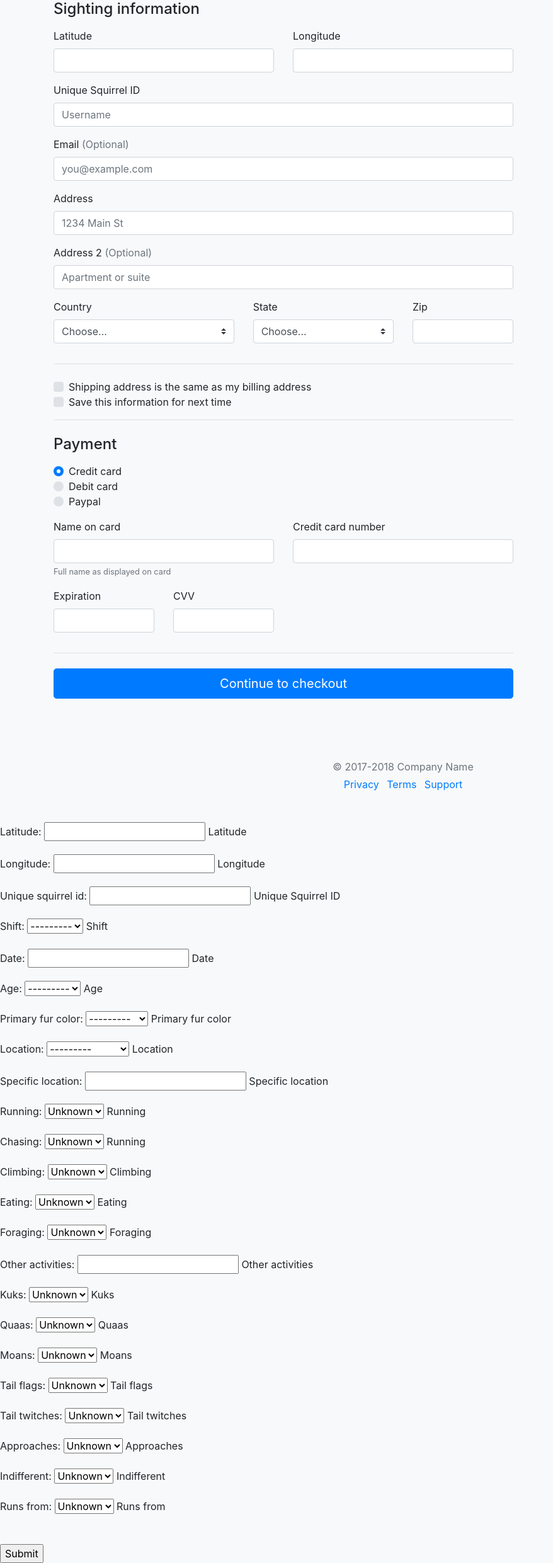
After one commit to eg3048/Squirrel-Tracker, a Django app: page /map/sightings/add/ in a window 1280 px wide. The commit adds this page. Shown: the whole page at 63% size, without its empty margins (0-878 px from the left). Run offline with Django 3.2, Linux system fonts and the light colour scheme; some libraries are stand-ins or nearby versions.

Commit message:
Create squirrel add and edit forms

```diff
--- /dev/null
+++ b/website/map/forms.py
@@ -0,0 +1,6 @@
+from django.forms import ModelForm
+from .models import Squirrel
+class SquirrelForm(ModelForm):
+    class Meta:
+        model=Squirrel
+        fields='__all__'
--- /dev/null
+++ b/website/map/templates/map/add_squirrel.html
@@ -0,0 +1,231 @@
+<!doctype html>
+<html lang="en">
+  <head>
+    <meta charset="utf-8">
+    <meta name="viewport" content="width=device-width, initial-scale=1, shrink-to-fit=no">
+    <meta name="description" content="Form that let users add a new squirrel sighting">
+    <meta name="author" content="Andrea Bari, Erwan Gader">
+
+    <title>Add a new squirrel sighting</title>
+
+    <!-- Bootstrap core CSS -->
+    <link rel="stylesheet" href="https://stackpath.bootstrapcdn.com/bootstrap/4.1.3/css/bootstrap.min.css" integrity="sha384-MCw98/SFnGE8fJT3GXwEOngsV7Zt27NXFoaoApmYm81iuXoPkFOJwJ8ERdknLPMO" crossorigin="anonymous">
+    <!-- Custom styles for this template -->
+    <link href="form-validation.css" rel="stylesheet">
+  </head>
+
+  <body class="bg-light">
+
+    <div class="container">
+      <div class="row">
+        <div class="col-md-8 order-md-1">
+          <h4 class="mb-3">Sighting information</h4>
+          <form class="needs-validation" novalidate>
+            <div class="row">
+              <div class="col-md-6 mb-3">
+                <label for="latitude">Latitude</label>
+                <input type="text" class="form-control" id="latitude" placeholder="" value="" required>
+                <div class="invalid-feedback">
+                  Valid latitude is required.
+                </div>
+              </div>
+              <div class="col-md-6 mb-3">
+                <label for="longitude">Longitude</label>
+                <input type="text" class="form-control" id="longitude" placeholder="" value="" required>
+                <div class="invalid-feedback">
+                  Valid longitude is required.
+                </div>
+              </div>
+            </div>
+
+            <div class="mb-3">
+              <label for="squirrel-id">Unique Squirrel ID</label>
+              <input type="text" class="form-control" id="squirrel-id" placeholder="Username" required>
+              <div class="invalid-feedback" style="width: 100%;">
+               Your username is required.
+              </div>
+            </div>
+
+            <div class="mb-3">
+              <label for="email">Email <span class="text-muted">(Optional)</span></label>
+              <input type="email" class="form-control" id="email" placeholder="you@example.com">
+              <div class="invalid-feedback">
+                Please enter a valid email address for shipping updates.
+              </div>
+            </div>
+
+            <div class="mb-3">
+              <label for="address">Address</label>
+              <input type="text" class="form-control" id="address" placeholder="1234 Main St" required>
+              <div class="invalid-feedback">
+                Please enter your shipping address.
+              </div>
+            </div>
+
+            <div class="mb-3">
+              <label for="address2">Address 2 <span class="text-muted">(Optional)</span></label>
+              <input type="text" class="form-control" id="address2" placeholder="Apartment or suite">
+            </div>
+
+            <div class="row">
+              <div class="col-md-5 mb-3">
+                <label for="country">Country</label>
+                <select class="custom-select d-block w-100" id="country" required>
+                  <option value="">Choose...</option>
+                  <option>United States</option>
+                </select>
+                <div class="invalid-feedback">
+                  Please select a valid country.
+                </div>
+              </div>
+              <div class="col-md-4 mb-3">
+                <label for="state">State</label>
+                <select class="custom-select d-block w-100" id="state" required>
+                  <option value="">Choose...</option>
+                  <option>California</option>
+                </select>
+                <div class="invalid-feedback">
+                  Please provide a valid state.
+                </div>
+              </div>
+              <div class="col-md-3 mb-3">
+                <label for="zip">Zip</label>
+                <input type="text" class="form-control" id="zip" placeholder="" required>
+                <div class="invalid-feedback">
+                  Zip code required.
+                </div>
+              </div>
+            </div>
+            <hr class="mb-4">
+            <div class="custom-control custom-checkbox">
+              <input type="checkbox" class="custom-control-input" id="same-address">
+              <label class="custom-control-label" for="same-address">Shipping address is the same as my billing address</label>
+            </div>
+            <div class="custom-control custom-checkbox">
+              <input type="checkbox" class="custom-control-input" id="save-info">
+              <label class="custom-control-label" for="save-info">Save this information for next time</label>
+            </div>
+            <hr class="mb-4">
+
+            <h4 class="mb-3">Payment</h4>
+
+            <div class="d-block my-3">
+              <div class="custom-control custom-radio">
+                <input id="credit" name="paymentMethod" type="radio" class="custom-control-input" checked required>
+                <label class="custom-control-label" for="credit">Credit card</label>
+              </div>
+              <div class="custom-control custom-radio">
+                <input id="debit" name="paymentMethod" type="radio" class="custom-control-input" required>
+                <label class="custom-control-label" for="debit">Debit card</label>
+              </div>
+              <div class="custom-control custom-radio">
+                <input id="paypal" name="paymentMethod" type="radio" class="custom-control-input" required>
+                <label class="custom-control-label" for="paypal">Paypal</label>
+              </div>
+            </div>
+            <div class="row">
+              <div class="col-md-6 mb-3">
+                <label for="cc-name">Name on card</label>
+                <input type="text" class="form-control" id="cc-name" placeholder="" required>
+                <small class="text-muted">Full name as displayed on card</small>
+                <div class="invalid-feedback">
+                  Name on card is required
+                </div>
+              </div>
+              <div class="col-md-6 mb-3">
+                <label for="cc-number">Credit card number</label>
+                <input type="text" class="form-control" id="cc-number" placeholder="" required>
+                <div class="invalid-feedback">
+                  Credit card number is required
+                </div>
+              </div>
+            </div>
+            <div class="row">
+              <div class="col-md-3 mb-3">
+                <label for="cc-expiration">Expiration</label>
+                <input type="text" class="form-control" id="cc-expiration" placeholder="" required>
+                <div class="invalid-feedback">
+                  Expiration date required
+                </div>
+              </div>
+              <div class="col-md-3 mb-3">
+                <label for="cc-expiration">CVV</label>
+                <input type="text" class="form-control" id="cc-cvv" placeholder="" required>
+                <div class="invalid-feedback">
+                  Security code required
+                </div>
+              </div>
+            </div>
+            <hr class="mb-4">
+            <button class="btn btn-primary btn-lg btn-block" type="submit">Continue to checkout</button>
+          </form>
+        </div>
+      </div>
+
+      <footer class="my-5 pt-5 text-muted text-center text-small">
+        <p class="mb-1">&copy; 2017-2018 Company Name</p>
+        <ul class="list-inline">
+          <li class="list-inline-item"><a href="#">Privacy</a></li>
+          <li class="list-inline-item"><a href="#">Terms</a></li>
+          <li class="list-inline-item"><a href="#">Support</a></li>
+        </ul>
+      </footer>
+    </div>
+
+    <!-- Bootstrap core JavaScript
+    ================================================== -->
+    <!-- Placed at the end of the document so the pages load faster -->
+    <script src="https://code.jquery.com/jquery-3.2.1.slim.min.js" integrity="sha384-KJ3o2DKtIkvYIK3UENzmM7KCkRr/rE9/Qpg6aAZGJwFDMVNA/GpGFF93hXpG5KkN" crossorigin="anonymous"></script>
+    <script>window.jQuery || document.write('<script src="../../assets/js/vendor/jquery-slim.min.js"><\/script>')</script>
+    <script src="../../assets/js/vendor/popper.min.js"></script>
+    <script src="../../dist/js/bootstrap.min.js"></script>
+    <script src="../../assets/js/vendor/holder.min.js"></script>
+    <script>
+      // Example starter JavaScript for disabling form submissions if there are invalid fields
+      (function() {
+        'use strict';
+
+        window.addEventListener('load', function() {
+          // Fetch all the forms we want to apply custom Bootstrap validation styles to
+          var forms = document.getElementsByClassName('needs-validation');
+
+          // Loop over them and prevent submission
+          var validation = Array.prototype.filter.call(forms, function(form) {
+            form.addEventListener('submit', function(event) {
+              if (form.checkValidity() === false) {
+                event.preventDefault();
+                event.stopPropagation();
+              }
+              form.classList.add('was-validated');
+            }, false);
+          });
+        }, false);
+      })();
+    </script>
+  </body>
+</html>
+
+
+
+
+
+
+
+
+
+
+
+
+
+
+
+<doctype html>
+<html>
+        <body>
+                <form method="post">
+                {% csrf_token %}
+                {{form.as_p}}
+                <br>
+                <input type="submit" name="Submit">
+        </body>
+</html>
--- a/website/map/urls.py
+++ b/website/map/urls.py
@@ -3,6 +3,8 @@
 from . import views
 
 urlpatterns = [
-    path('map', views.map, name='map'),
-    path('sightings', views.sightings, name='sightings')
+    path('map/', views.map, name='map'),
+    path('sightings/', views.sightings, name='sightings'),
+    path('sightings/add/', views.add_squirrel),
+    path('sightings/<str:squirrel_id>/edit/', views.edit_squirrel),
 ]
--- a/website/map/views.py
+++ b/website/map/views.py
@@ -1,7 +1,8 @@
-from django.shortcuts import render
+from django.shortcuts import render, redirect
 from django.http import HttpResponse
 from django.template import loader
 from .models import Squirrel
+from .forms import SquirrelForm
 
 
 def map(request):
@@ -15,4 +16,35 @@
     }
     return HttpResponse(template.render(context, request))
 
+def add_squirrel(request):
+    if request.method=='POST':
+            form=SquirrelForm(request.POST)
+            if form.is_valid():
+                    form.save()
+                    return redirect('/map/sightings')
+    else:
+        form=SquirrelForm()
+    context = {
+        'form':form,
+    }
+    return render(request, 'map/add_squirrel.html', context)
+
+
+def edit_squirrel(request, squirrel_id):
+    squirrel = Squirrel.objects.get(unique_squirrel_id=squirrel_id)
+    if request.method == 'POST':
+        #check data with form
+        form =SquirrelForm(request.POST, instance=get)
+        if form.is_valid():
+            form.save()
+            return redirect(f'map/sightings')
+    else:
+        #build empty form
+        form = SquirrelForm(instance=Squirrel)
+    context = {
+        'form':form,
+    }
+    return render(request, 'map/edit_squirrel.html', context)
+
+
 # Create your views here.
--- a/website/website/settings.py
+++ b/website/website/settings.py
@@ -31,6 +31,7 @@
 # Application definition
 
 INSTALLED_APPS = [
+    'crispy_forms',
     'map.apps.MapConfig',
     'django.contrib.admin',
     'django.contrib.auth',
@@ -69,7 +70,7 @@
 ]
 
 WSGI_APPLICATION = 'website.wsgi.application'
-
+CRISPY_TEMPLATE_PACK = 'bootstrap4'
 
 # Database
 # https://docs.djangoproject.com/en/2.2/ref/settings/#databases
```
Also changed, not shown: website/map/templates/map/edit_squirrel.html (added, +10 -0 lines), website/map/templates/map/sightings.html (+25 -2 lines).
